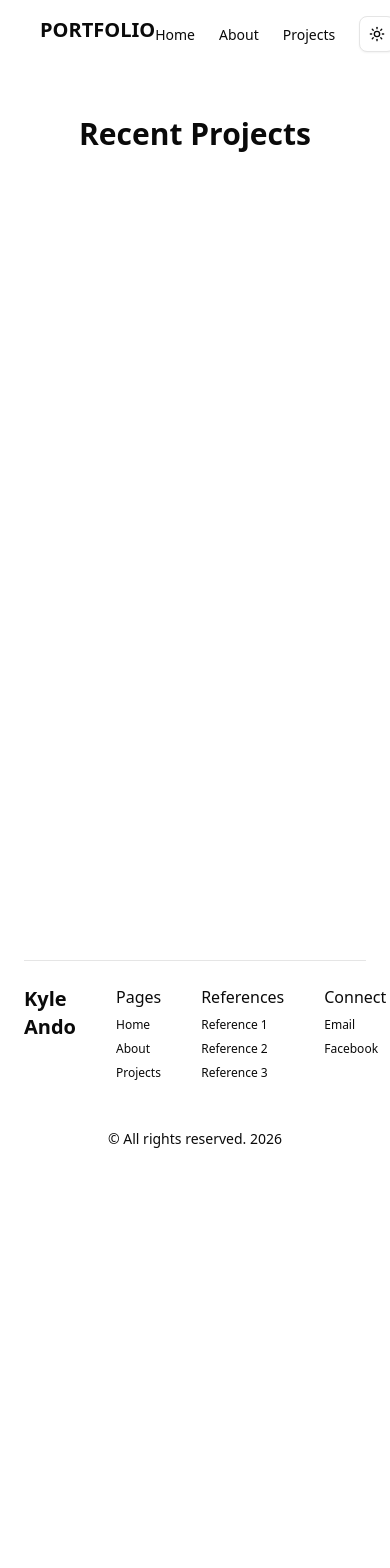
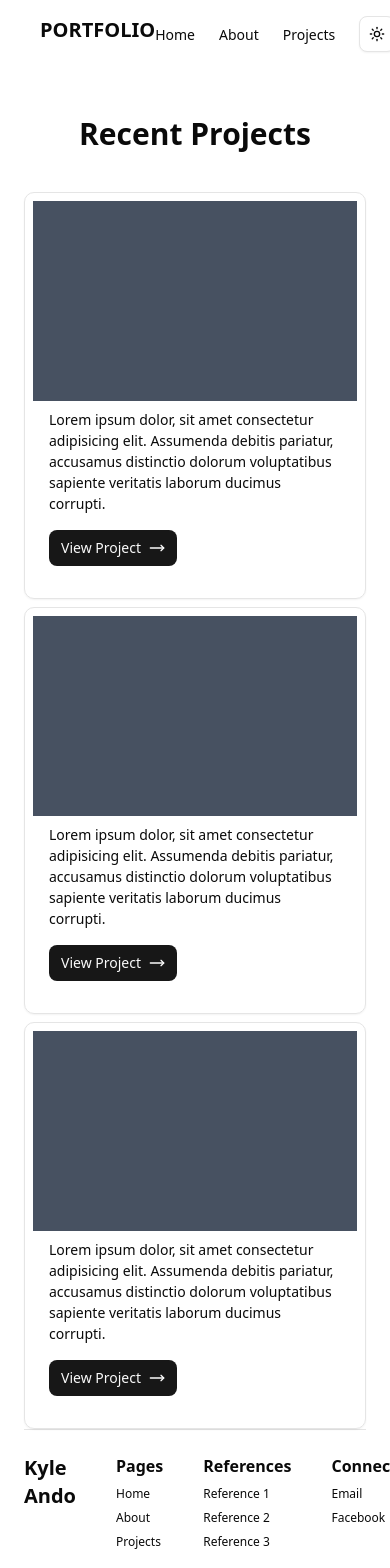
Before and after one commit to lKylelUndo/itelective2, a Next.js app: page /projects in a window 390 px wide. Shown: the top 1568 px of the page. Before the commit the page ends 1173 px from the top, so only its background shows below. Built offline with nearby package versions, Linux system fonts and the light colour scheme.

Commit message:
adding small responsiveness

```diff
--- a/app/(guest)/(index)/page.tsx
+++ b/app/(guest)/(index)/page.tsx
@@ -1,9 +1,19 @@
+import Image from "next/image";
+
 export default function HomePage() {
-    return (
-        <section>
-            <div className="container px-6 mx-auto">
-                <h1 className="text-center mt-12 text-2xl font-bold">Welcome Home</h1>
-            </div>
-        </section>
-    )
+  return (
+    <section>
+      <div className="container px-6 mx-auto flex flex-col lg:flex-row lg:justify-between">
+        <div>
+          <h1 className="text-center leading-21.5 lg:mt-32 mt-12 text-7xl font-bold">
+            Modern Developer. <br /> Modern Code.
+          </h1>
+        </div>
+
+        <div className="flex justify-center">
+            <Image src={"/robotai.png"} width={500} height={500} alt="" />
+        </div>
+      </div>
+    </section>
+  );
 }
--- a/app/(guest)/about/page.tsx
+++ b/app/(guest)/about/page.tsx
@@ -1,24 +1,46 @@
+import { Button } from "@/components/ui/button";
+import { Info } from "lucide-react";
 import Image from "next/image";
 
 export default function AboutPage() {
   return (
     <section>
       <div className="mx-auto mt-16 px-6 container">
-        <h1 className="text-xl">About Me</h1>
-        <div className="flex justify-between py-4">
-          <div className="">
+        <div className="flex items-center gap-x-2">
+          <Info />
+          <h1 className="text-xl font-bold inline">About Me</h1>
+        </div>
+        <div className="flex flex-col lg:flex-row lg:justify-between py-4">
+          <div>
             <p className="text-[16px]">
               Lorem, ipsum dolor sit amet consectetur adipisicing elit. Alias id
-              placeat, optio sint <br /> omnis modi vel magnam. Enim perspiciatis
-              aliquam, voluptatum reiciendis <br /> dolorem odio cum, deleniti nostrum
-              provident, sint dolores.
+              placeat, optio sint <br /> omnis modi vel magnam. Enim
+              perspiciatis aliquam, voluptatum reiciendis <br /> dolorem odio
+              cum, deleniti nostrum provident, sint dolores.
             </p>
+
+            <br />
+
+            <p className="text-[16px]">
+              Lorem, ipsum dolor sit amet consectetur adipisicing elit. Alias id
+              placeat, optio sint <br /> omnis modi vel magnam. Enim
+              perspiciatis aliquam, voluptatum reiciendis <br /> dolorem odio
+              cum, deleniti nostrum provident, sint dolores.
+            </p>
+
+            <Button variant={"default"} className="mt-6 me-4 w-37.5">
+              View CV
+            </Button>
+
+            <Button variant={"outline"} className="mt-6 w-37.5">
+              View Blogs
+            </Button>
           </div>
 
           <div>
             <Image
               src={"/aboutpic.jpeg"}
-              className="rounded"
+              className="rounded lg:block hidden"
               width={400}
               height={0}
               alt="test"
--- a/app/(guest)/projects/page.tsx
+++ b/app/(guest)/projects/page.tsx
@@ -1,9 +1,58 @@
+import { Button } from "@/components/ui/button";
+import { MoveRight } from "lucide-react";
+
 export default function ProjectsPage() {
-    return (
-        <section>
-            <div className="container mx-auto">
-                <h1 className="text-center mt-12 font-semibold text-3xl">Recent Projects</h1>
+  return (
+    <section>
+      <div className="container mx-auto">
+        <h1 className="text-center mt-12 font-semibold text-3xl">
+          Recent Projects
+        </h1>
+
+        <div className="grid lg:grid-cols-3 gap-y-2 gap-x-4 mt-10 px-6">
+          <div className="border shadow-xs rounded-lg p-2">
+            <div className="w-full h-50 bg-gray-700 animate-pulse"></div>
+
+            <div className="px-4 py-2">
+              <p className="text-[14px]">
+                Lorem ipsum dolor, sit amet consectetur adipisicing elit.
+                Assumenda debitis pariatur, accusamus distinctio dolorum
+                voluptatibus sapiente veritatis laborum ducimus corrupti.
+              </p>
+
+              <Button className="my-4">View Project <MoveRight /></Button>
             </div>
-        </section>
-    )
+          </div>
+
+          <div className="border shadow-xs rounded-lg p-2">
+            <div className="w-full h-50 bg-gray-700 p-4 animate-pulse"></div>
+
+            <div className="px-4 py-2">
+              <p className="text-[14px]">
+                Lorem ipsum dolor, sit amet consectetur adipisicing elit.
+                Assumenda debitis pariatur, accusamus distinctio dolorum
+                voluptatibus sapiente veritatis laborum ducimus corrupti.
+              </p>
+
+              <Button className="my-4">View Project <MoveRight /></Button>
+            </div>
+          </div>
+
+          <div className="border shadow-xs rounded-lg p-2">
+            <div className="w-full h-50 bg-gray-700 p-4 animate-pulse"></div>
+
+            <div className="px-4 py-2">
+              <p className="text-[14px]">
+                Lorem ipsum dolor, sit amet consectetur adipisicing elit.
+                Assumenda debitis pariatur, accusamus distinctio dolorum
+                voluptatibus sapiente veritatis laborum ducimus corrupti.
+              </p>
+
+              <Button className="my-4">View Project <MoveRight /></Button>
+            </div>
+          </div>
+        </div>
+      </div>
+    </section>
+  );
 }
--- a/components/common/Footer.tsx
+++ b/components/common/Footer.tsx
@@ -11,14 +11,14 @@ const Footer = () => {
           </div>
 
           <div className="flex flex-col gap-y-2">
-            <h1>Pages</h1>
+            <h1 className="font-semibold">Pages</h1>
             <Link href={"/"} className="text-xs">Home</Link>
             <Link href={"/about"} className="text-xs">About</Link>
             <Link href={"/projects"} className="text-xs">Projects</Link>
           </div>
 
           <div className="flex flex-col gap-y-2">
-            <h1>References</h1>
+            <h1 className="font-semibold">References</h1>
             <Link href={"*"} className="text-xs">Reference 1</Link>
             <Link href={"*"} className="text-xs">Reference 2</Link>
             <Link href={"*"} className="text-xs">Reference 3</Link>
@@ -26,7 +26,7 @@ const Footer = () => {
 
 
           <div className="flex flex-col gap-y-2">
-            <h1>Connect</h1>
+            <h1 className="font-semibold">Connect</h1>
             <Link href={"*"} className="text-xs">Email</Link>
             <Link href={"*"} className="text-xs">Facebook</Link>
           </div>
```
Also changed, not shown: 1 other file (tests, documents, lock files or other folders).
